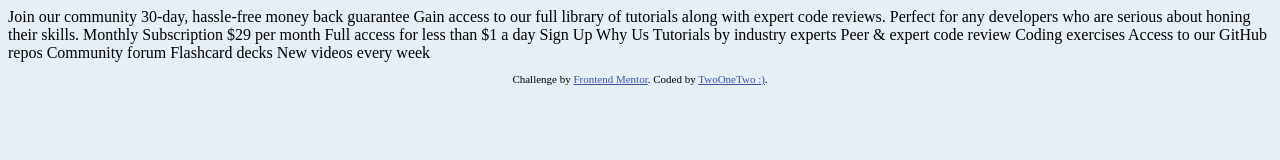
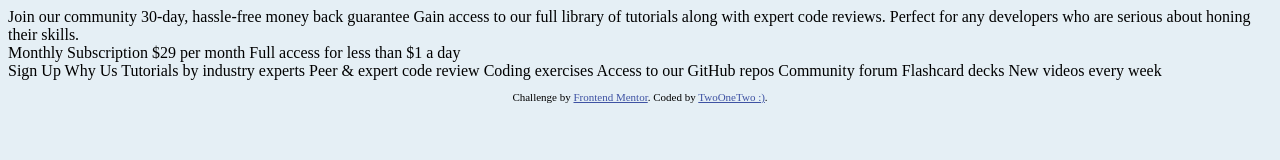
Before and after one commit to LarryTheFatCat/Single-Price-Grid-Component, a plain HTML site: page index.html in a window 1280 px wide. Drawn offline with Linux system fonts and the light colour scheme.

Commit message:
Seperated text with divs corresponding with id

```diff
--- a/index.html
+++ b/index.html
@@ -8,19 +8,24 @@
   <title>Frontend Mentor | Single Price Grid Component</title>
 </head>
 <body>
+  <div class="container">
+  <div class="card">
+    <div id="top-card">
       Join our community
 
       30-day, hassle-free money back guarantee
 
       Gain access to our full library of tutorials along with expert code reviews.
       Perfect for any developers who are serious about honing their skills.
-
+    </div>
+  <div id="bl-card">
     Monthly Subscription
 
     &dollar;29 per month
 
     Full access for less than &dollar;1 a day
-
+  </div>
+  <div id="br-card">
     Sign Up
 
     Why Us
@@ -32,6 +37,11 @@
     Community forum
     Flashcard decks
     New videos every week
+  </div>
+
+  </div>
+
+  </div>
 
   <footer>
     <p class="attribution">
```
Lines whose indentation alone changed are shown as unchanged.
